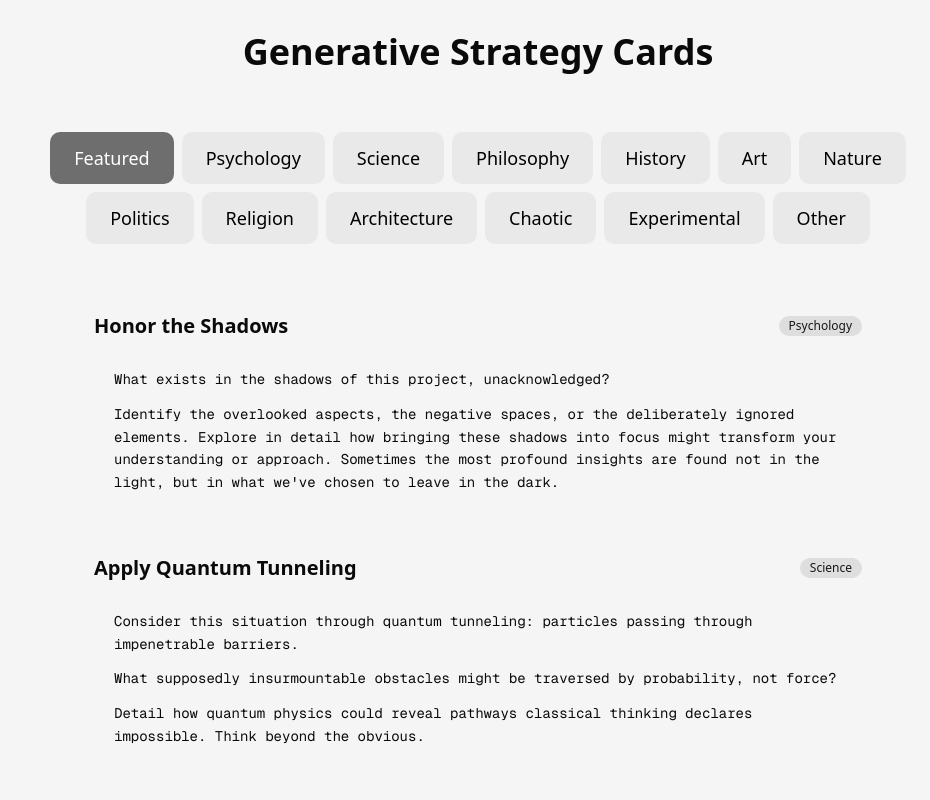
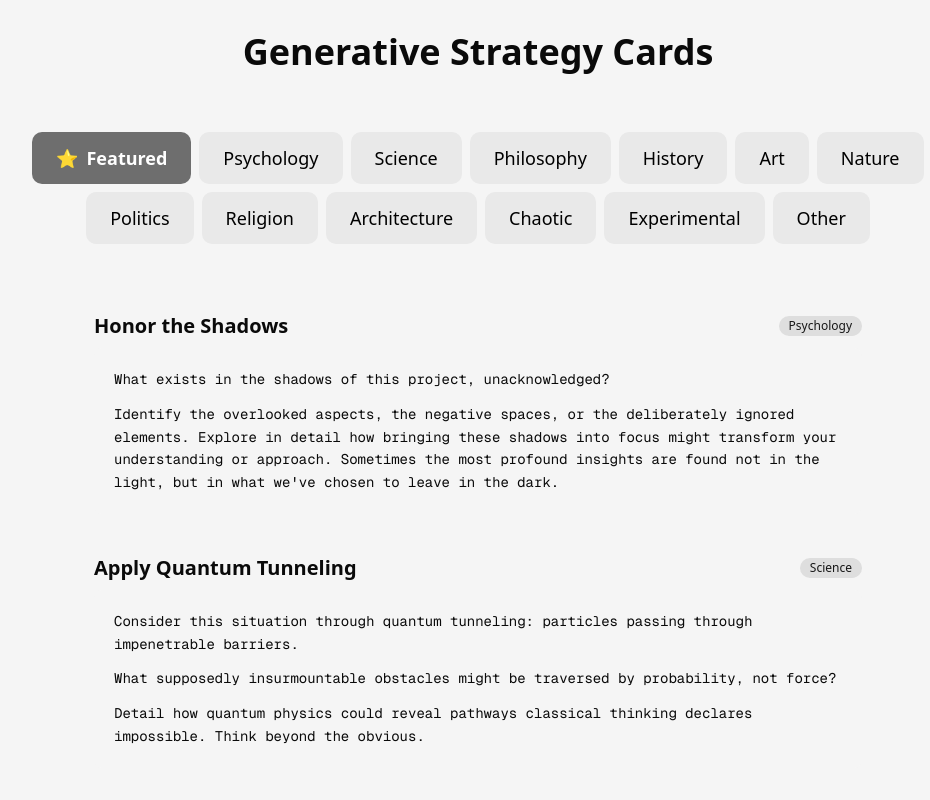
Before and after one commit to luismqueral/generative-strategy-cards, a Next.js app: page / in a window 1280 px wide. Shown: the top 800 px of the page, without its empty margins (162-1092 px from the left). Built offline with nearby package versions, Linux system fonts and the light colour scheme.

Commit message:
Add category emojis and bold styling for active categories

```diff
--- a/components/strategy-filter.tsx
+++ b/components/strategy-filter.tsx
@@ -17,6 +17,22 @@ export function StrategyFilter({ onFilterChange, onCategoryChange, uniqueThemes,
   const [activeTag, setActiveTag] = useState<string | null>(null);
 
   const categories = ['Featured', 'Psychology', 'Science', 'Philosophy', 'History', 'Art', 'Nature', 'Politics', 'Religion', 'Architecture', 'Chaotic', 'Experimental', 'Other'];
+
+  const categoryEmojis: Record<string, string> = {
+    Featured: '⭐',
+    Psychology: '🧠',
+    Science: '🔬',
+    Philosophy: '💭',
+    History: '📜',
+    Art: '🎨',
+    Nature: '🌿',
+    Politics: '🗳️',
+    Religion: '🙏',
+    Architecture: '🏛️',
+    Chaotic: '🌀',
+    Experimental: '🧪',
+    Other: '✨'
+  };
 
   const categoryColors: Record<string, string> = {
     Featured: '#f5f5f5', // Light gray
@@ -77,30 +93,32 @@ export function StrategyFilter({ onFilterChange, onCategoryChange, uniqueThemes,
       {/* Search input div was removed in a previous step */}
       <div className="flex flex-wrap gap-2 mb-4 w-full justify-center">
         {categories.map((category) => {
+          const isActive = activeCategory === category;
           return (
             <button
               key={category}
               onClick={() => handleCategoryClick(category)}
-              className={`px-6 py-3 text-lg rounded-lg cursor-pointer`}
+              className={`px-6 py-3 text-lg rounded-lg cursor-pointer flex items-center gap-2`}
               style={{
-                backgroundColor: activeCategory === category ? categoryDarkColors[category] : 'rgba(0, 0, 0, 0.05)',
-                color: activeCategory === category ? '#fff' : '#000',
+                backgroundColor: isActive ? categoryDarkColors[category] : 'rgba(0, 0, 0, 0.05)',
+                color: isActive ? '#fff' : '#000',
                 transition: 'all 0.1s ease-in-out'
               }}
               onMouseEnter={(e) => {
-                if (activeCategory !== category) {
+                if (!isActive) {
                   e.currentTarget.style.backgroundColor = 'rgba(0, 0, 0, 0.2)';
                   e.currentTarget.style.color = '#000';
                 }
               }}
               onMouseLeave={(e) => {
-                if (activeCategory !== category) {
+                if (!isActive) {
                   e.currentTarget.style.backgroundColor = 'rgba(0, 0, 0, 0.05)';
                   e.currentTarget.style.color = '#000';
                 }
               }}
             >
-              {category}
+              {isActive && <span>{categoryEmojis[category]}</span>}
+              <span style={{ fontWeight: isActive ? 'bold' : 'normal' }}>{category}</span>
             </button>
           );
         })}
```
